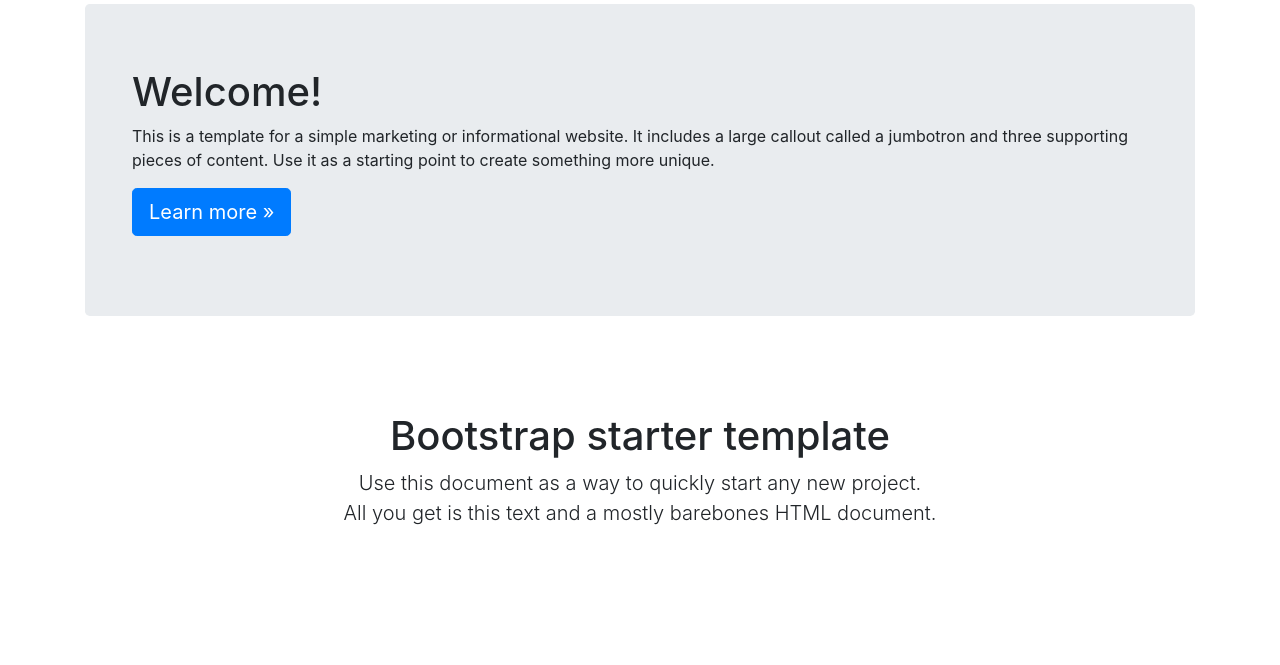
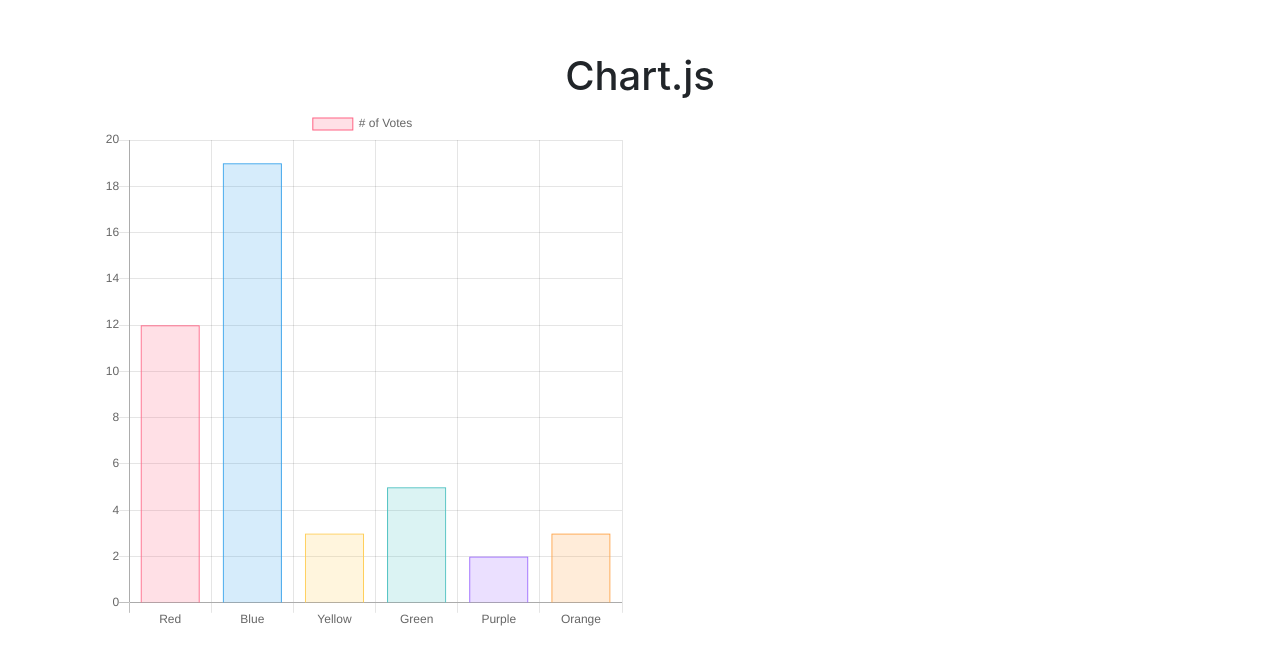
Before and after one commit to rg3915/django-chartjs, a Django app: page / in a window 1280 px wide. Shown: the part 56-721 px from the top of the page. Run offline with Django 3.2, Linux system fonts and the light colour scheme; some libraries are stand-ins or nearby versions.

Commit message:
Inserindo o gráfico.

```diff
--- a/myproject/core/templates/base.html
+++ b/myproject/core/templates/base.html
@@ -35,6 +35,8 @@
   <script src="https://cdnjs.cloudflare.com/ajax/libs/popper.js/1.12.9/umd/popper.min.js"></script>
   <script src="https://maxcdn.bootstrapcdn.com/bootstrap/4.0.0/js/bootstrap.min.js"></script>
 
+  <script src="https://cdnjs.cloudflare.com/ajax/libs/Chart.js/2.9.3/Chart.min.js"></script>
+
   {% block js %}{% endblock js %}
 
 </body>
--- a/myproject/core/templates/index.html
+++ b/myproject/core/templates/index.html
@@ -3,7 +3,7 @@
 {% block content %}
 
 <!-- Main jumbotron for a primary marketing message or call to action -->
-<div class="jumbotron">
+<!-- <div class="jumbotron">
   <div class="container">
     <h1>Welcome!</h1>
     <p>This is a template for a simple marketing or informational website. It includes a large callout called a jumbotron and three supporting pieces of content. Use it as a starting point to create something more unique.</p>
@@ -15,11 +15,57 @@
       </a>
     </p>
   </div>
-</div>
+</div> -->
 
 <div class="text-center mt-5 pt-5">
-    <h1>Bootstrap starter template</h1>
-    <p class="lead">Use this document as a way to quickly start any new project.<br> All you get is this text and a mostly barebones HTML document.</p>
+    <h1>Chart.js</h1>
+    <div class="col-sm-6">
+      <canvas id="myChart" width="400" height="400"></canvas>
+    </div>
 </div>
 
 {% endblock content %}
+
+{% block js %}
+
+<script>
+var ctx = document.getElementById('myChart').getContext('2d');
+var myChart = new Chart(ctx, {
+    type: 'bar',
+    data: {
+        labels: ['Red', 'Blue', 'Yellow', 'Green', 'Purple', 'Orange'],
+        datasets: [{
+            label: '# of Votes',
+            data: [12, 19, 3, 5, 2, 3],
+            backgroundColor: [
+                'rgba(255, 99, 132, 0.2)',
+                'rgba(54, 162, 235, 0.2)',
+                'rgba(255, 206, 86, 0.2)',
+                'rgba(75, 192, 192, 0.2)',
+                'rgba(153, 102, 255, 0.2)',
+                'rgba(255, 159, 64, 0.2)'
+            ],
+            borderColor: [
+                'rgba(255, 99, 132, 1)',
+                'rgba(54, 162, 235, 1)',
+                'rgba(255, 206, 86, 1)',
+                'rgba(75, 192, 192, 1)',
+                'rgba(153, 102, 255, 1)',
+                'rgba(255, 159, 64, 1)'
+            ],
+            borderWidth: 1
+        }]
+    },
+    options: {
+        scales: {
+            yAxes: [{
+                ticks: {
+                    beginAtZero: true
+                }
+            }]
+        }
+    }
+});
+</script>
+
+{% endblock js %}
```
Also changed, not shown: README.md.
